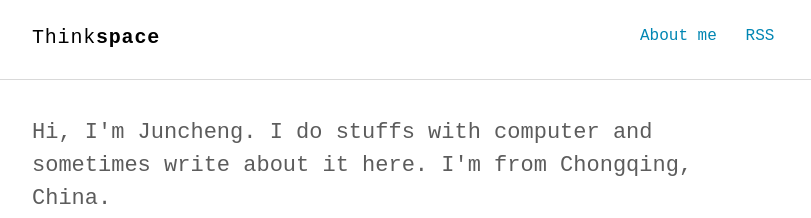
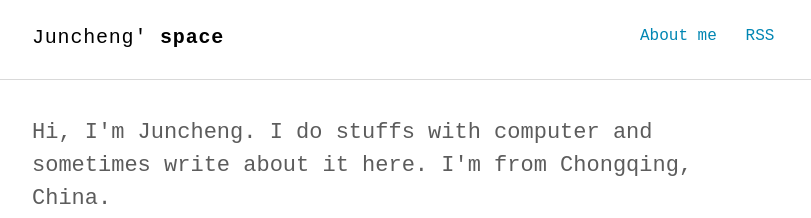
Before and after one commit to Vbubblery/blog, a Jekyll site: the page built from index.html, in a window 1280 px wide. Shown: the top 218 px of the page, without its empty margins (232-1043 px from the left). Built offline with Jekyll 4.4.1, drawn with Linux system fonts in a browser that asks for light colours; some web fonts are replaced.

Commit message:
Update _config.yml

```diff
--- a/_config.yml
+++ b/_config.yml
@@ -1,5 +1,5 @@
 # Site settings
-title_left    : "Think"
+title_left    : "Juncheng' "
 title_right   : "space" # default: ""
 description   : "Minimalist Jekyll theme for technical writing blog."
 keywords      : "Jekyll, theme, free, download, SEO, blog, web, minimalist, thinkspace"
```
